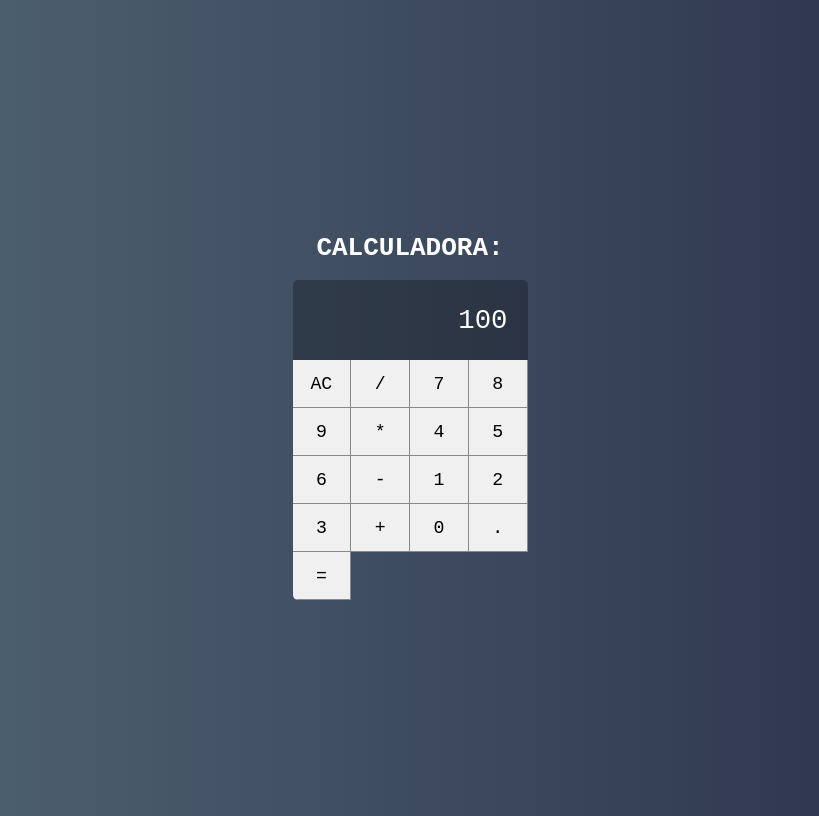
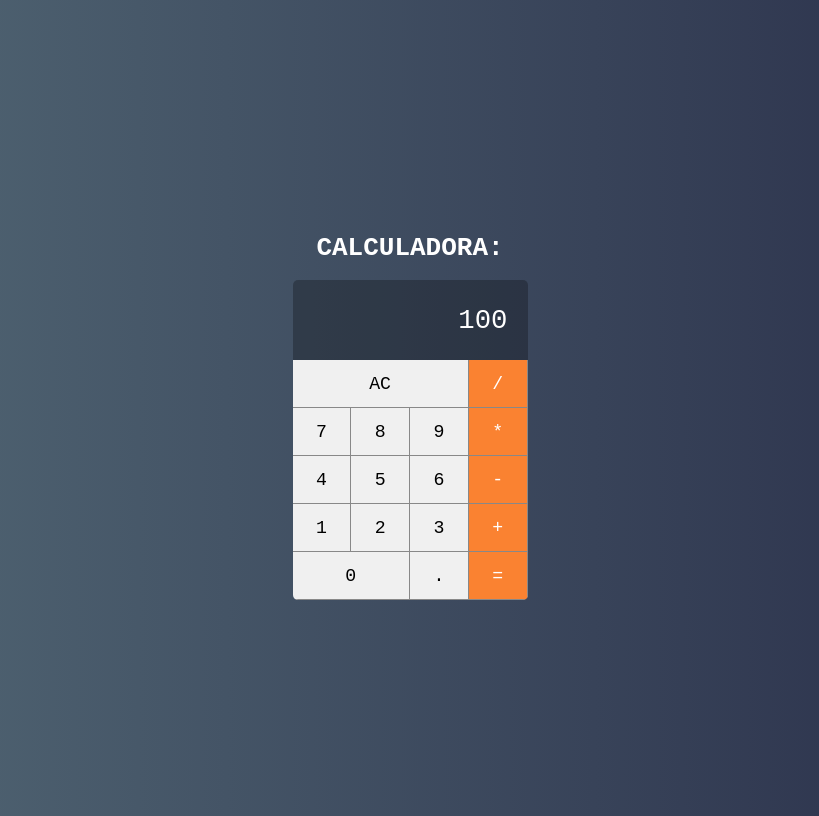
Before and after one commit to maurilioisolani/projeto-calculadora-react, a React (Create React App) app: page / in a window 1280 px wide. Shown: the whole page, without its empty margins (230-1049 px from the left). Built offline with nearby package versions, Linux system fonts and the light colour scheme.

Commit message:
Ajuste nos botoões da calculadora

```diff
--- a/src/main/Calculator.jsx
+++ b/src/main/Calculator.jsx
@@ -4,27 +4,47 @@
 import Display from "./components/Display";
 
 export default class Calculator extends Component {
-    render(){
+
+
+    constructor (props) {
+        super(props)
+        this.clearMemory = this.clearMemory.bind(this)
+        this.setOperation = this.setOperation.bind(this)
+        this.addDigit = this.addDigit.bind(this)
+    }
+     clearMemory () {
+        console.log('limpar')
+     }
+
+     setOperation (operation) {
+        console.log (operation)
+     }
+
+     addDigit(n) {
+        console.log (n)
+     }
+
+    render() {
         return (
             <div className="Calculator">
                 <Display value = {100}></Display>
-                <Button label = "AC"></Button>
-                <Button label = "/"></Button>
-                <Button label = "7"></Button>
-                <Button label = "8"></Button>
-                <Button label = "9"></Button>
-                <Button label = "*"></Button>
-                <Button label = "4"></Button>
-                <Button label = "5"></Button>
-                <Button label = "6"></Button>
-                <Button label = "-"></Button>
-                <Button label = "1"></Button>
-                <Button label = "2"></Button>
-                <Button label = "3"></Button>
-                <Button label = "+"></Button>
-                <Button label = "0"></Button>
-                <Button label = "."></Button>
-                <Button label = "="></Button>
+                <Button label = "AC" click = {this.clearMemory} triple></Button>
+                <Button label = "/" click = {this.setOperation} operation></Button>
+                <Button label = "7" click = {this.addDigit}></Button>
+                <Button label = "8" click = {this.addDigit}></Button>
+                <Button label = "9" click = {this.addDigit}></Button>
+                <Button label = "*" click = {this.setOperation} operation></Button>
+                <Button label = "4" click = {this.addDigit}></Button>
+                <Button label = "5" click = {this.addDigit}></Button>
+                <Button label = "6" click = {this.addDigit}></Button>
+                <Button label = "-" click = {this.setOperation} operation></Button>
+                <Button label = "1" click = {this.addDigit}></Button>
+                <Button label = "2" click = {this.addDigit}></Button>
+                <Button label = "3" click = {this.addDigit}></Button>
+                <Button label = "+" click = {this.setOperation} operation></Button>
+                <Button label = "0" click = {this.addDigit} double ></Button>
+                <Button label = "." click = {this.addDigit}></Button>
+                <Button label = "=" click = {this.setOperation} operation></Button>
 
             </div>
         )
--- a/src/main/components/Button.css
+++ b/src/main/components/Button.css
@@ -11,3 +11,24 @@
     border-bottom: var(--border-button);
     outline: none;
 }
+
+.button:active{
+    background-color: #ccc;
+}
+
+.button.double {
+    grid-column: span 2;
+}
+
+.button.triple {
+    grid-column: span 3;
+}
+
+.button.operation {
+    background-color: #fa8231;
+    color: #FFF;
+}
+
+.button.operation:active {
+    background-color: #fa8231cc;
+}
--- a/src/main/components/Button.jsx
+++ b/src/main/components/Button.jsx
@@ -1,5 +1,16 @@
 import React from "react";
 import './Button.css'
 
-export default props =>
-    <button className='button'>{props.label}</button>
+export default props => {
+    let classes = 'button '
+    classes += props.operation ? 'operation' : ''
+    classes += props.double ? 'double' : ''
+    classes += props.triple ? 'triple' : ''
+    return (
+        <button
+            onClick={e =>props.click && props.click(e.target.innerHTML)}
+            className={classes}>
+            {props.label}
+        </button>
+    )
+}
```
